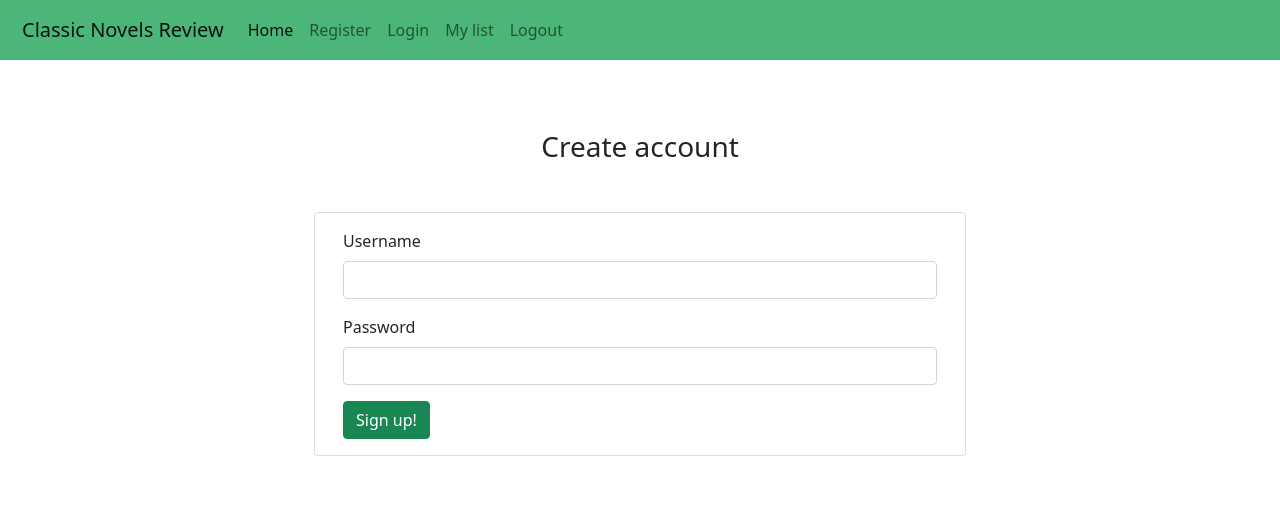
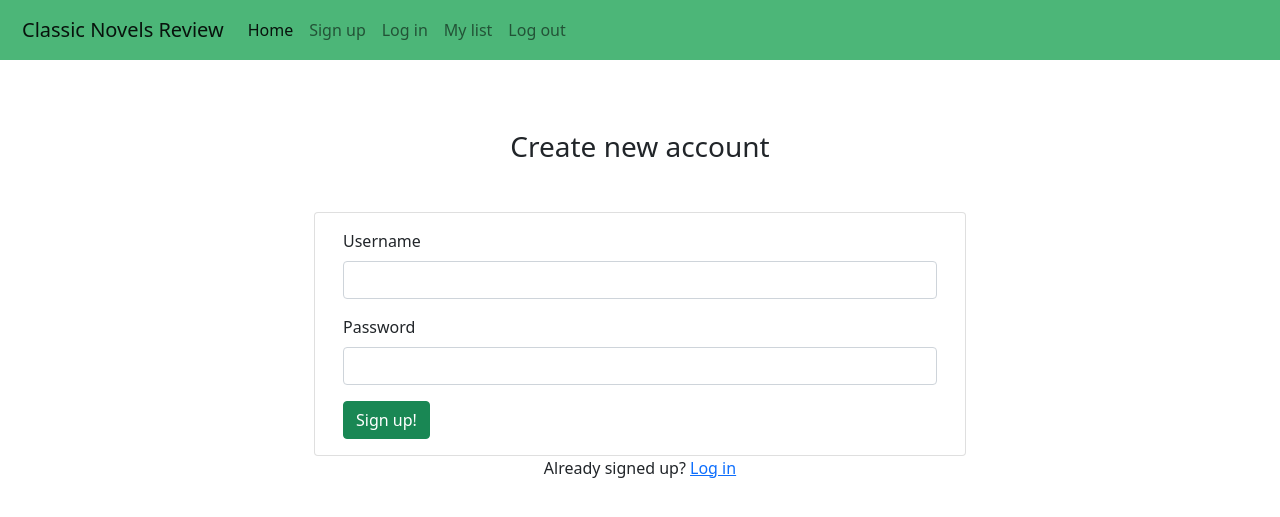
Before and after one commit to dennisdevio/milestone-project-3, a Flask app: page /register in a window 1280 px wide. Shown: the top 517 px of the page. Run offline with Flask 2, Linux system fonts and the light colour scheme; some libraries are stand-ins or nearby versions.

Commit message:
add login page and update signup page styling

```diff
--- a/app.py
+++ b/app.py
@@ -49,6 +49,11 @@ def register():
     return render_template("register.html")
 
 
+@app.route("/login", methods=["GET", "POST"])
+def login():
+    return render_template("login.html")
+
+
 if __name__ == "__main__":
     app.run(host=os.environ.get("IP"),
             port=int(os.environ.get("PORT")),
--- a/templates/base.html
+++ b/templates/base.html
@@ -27,16 +27,16 @@
                             <a class="nav-link active" aria-current="page" href="{{ url_for('get_books') }}">Home</a>
                         </li>
                         <li class="nav-item">
-                            <a class="nav-link" href="{{ url_for('register') }}">Register</a>
+                            <a class="nav-link" href="{{ url_for('register') }}">Sign up</a>
                         </li>
                         <li class="nav-item">
-                            <a class="nav-link" href="#">Login</a>
+                            <a class="nav-link" href="{{ url_for('login') }}">Log in</a>
                         </li>
                         <li class="nav-item">
                             <a class="nav-link" href="#">My list</a>
                         </li>
                         <li class="nav-item">
-                            <a class="nav-link" href="#">Logout</a>
+                            <a class="nav-link" href="#">Log out</a>
                         </li>
                     </ul>
                 </div>
--- a/templates/register.html
+++ b/templates/register.html
@@ -1,24 +1,36 @@
 {% extends 'base.html' %}
 {% block content %}
 
-    <h3 class="text-center">Create account</h3>
+    <h3 class="text-center">Create new account</h3>
 
     <div class="row">
         <div class="card col-md-6 offset-md-3">
             <div class="card-body">
                 <form method="POST" action="{{ url_for('register') }}">
+                    <!-- USERNAME INPUT FIELD -->
                     <div class="mb-3">
                         <label for="username" class="form-label">Username</label>
                         <input type="text" class="form-control" name="username" id="username" minlength="5" maxlength="15" aria-describedby="emailHelp" pattern="^[a-zA-Z0-9]{5,15}$" required>
                     </div>
+                    <!-- PASSWORD INPUT FIELD -->
                     <div class="mb-3">
                         <label for="password" class="form-label">Password</label>
                         <input type="password" class="form-control" name="password" id="password" minlength="5" maxlength="15" pattern="^[a-zA-Z0-9]{5,15}$" required>
                     </div>
+                    <!-- REGISTRATION BUTTON-->
                     <button type="submit" class="btn btn-success">Sign up!</button>
                 </form>
             </div>
         </div>
     </div>
 
+    <div class="row">
+        <div class="col-12">
+            <p class="text-center">
+                Already signed up?
+                <a href="{{ url_for('login') }}">Log in</a>
+            </p>
+        </div>
+    </div>
+
 {% endblock %}
```
Also changed, not shown: templates/login.html (+36 -0 lines), templates/logout.html (deleted).
